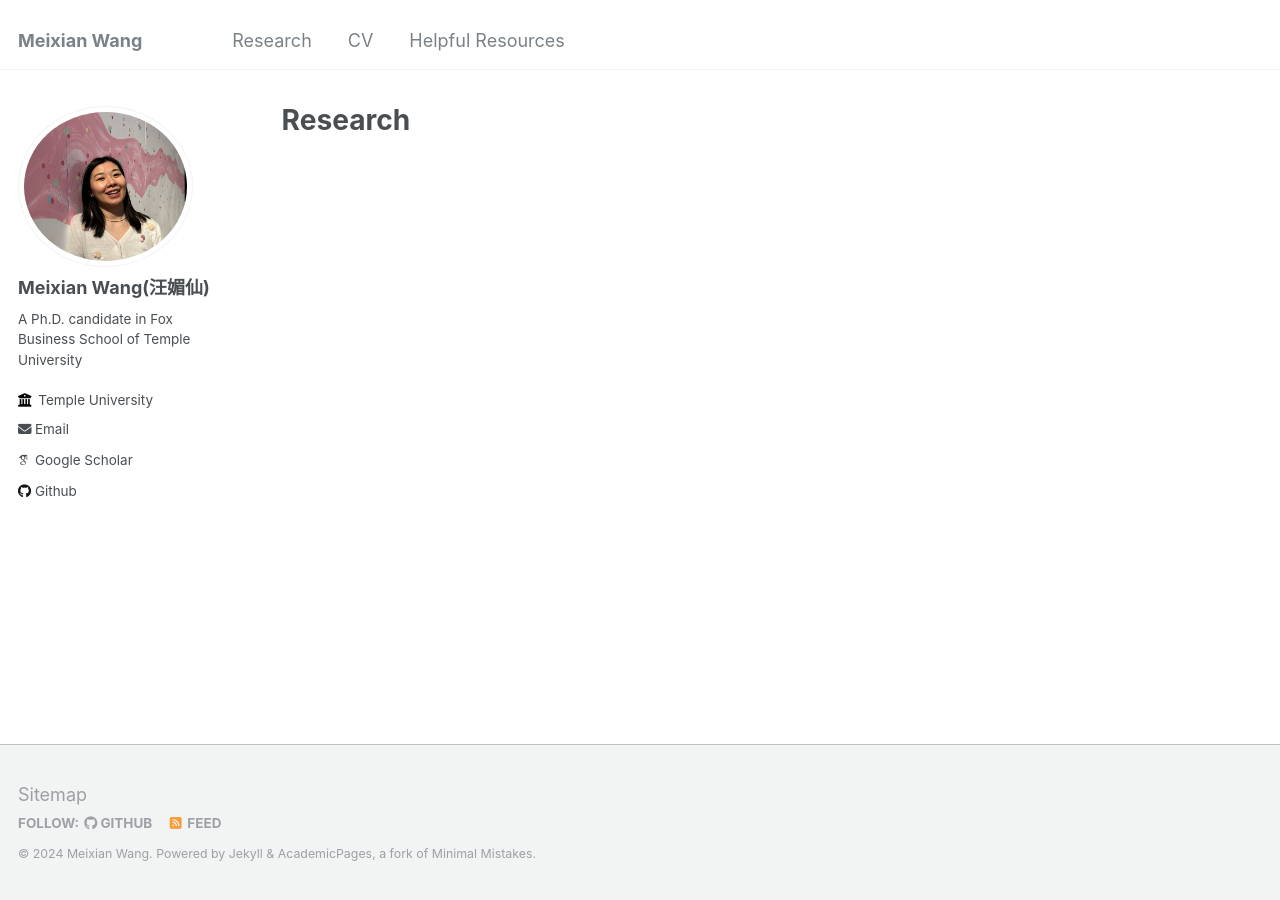
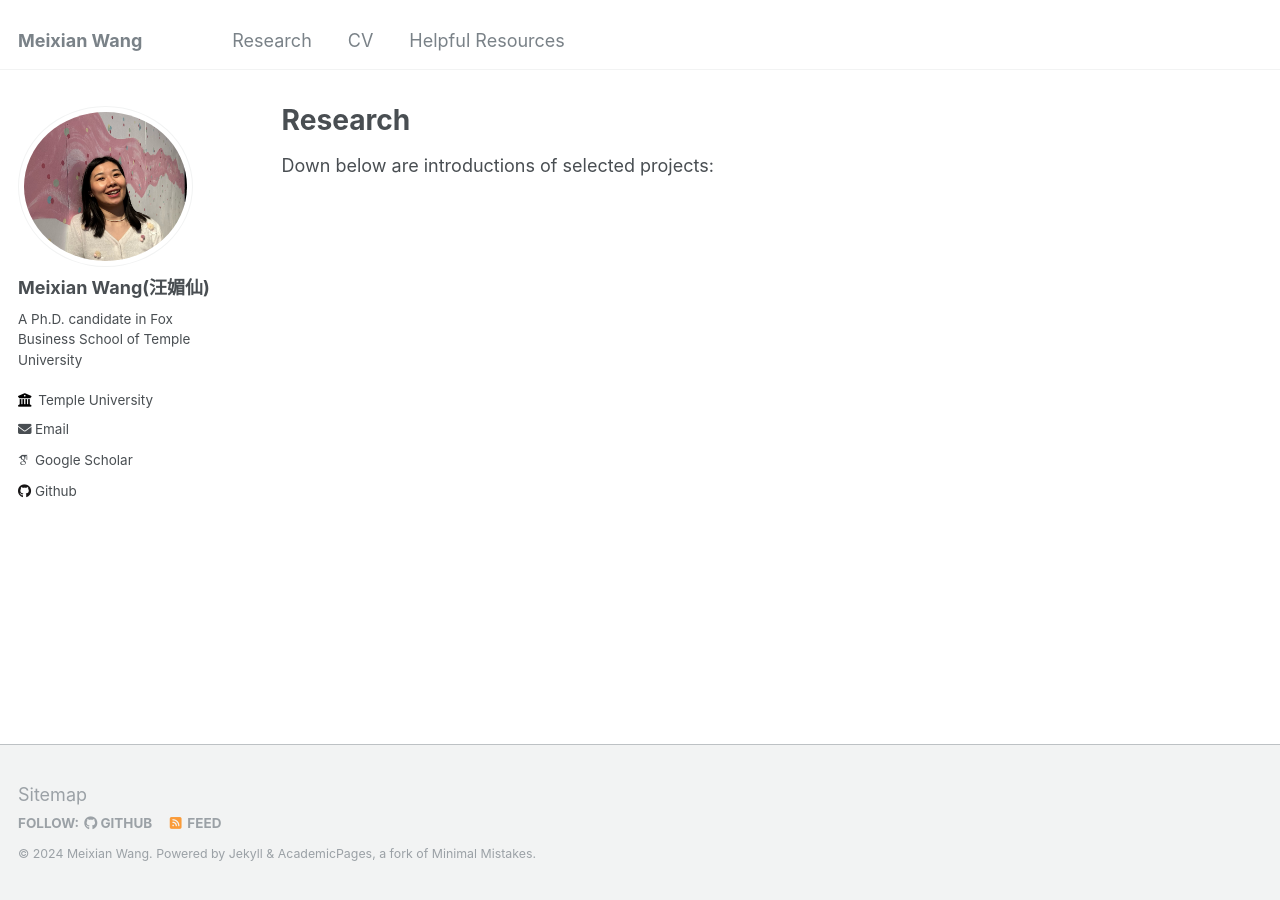
Before and after one commit to MeixianWang2/MeixianWang2.github.io, a Jekyll site: the page built from _pages/research.md, in a window 1280 px wide. Built offline with Jekyll 4.4.1, drawn with Linux system fonts in a browser that asks for light colours; some web fonts are replaced.

Commit message:
Update research.md

```diff
--- a/_pages/research.md
+++ b/_pages/research.md
@@ -4,7 +4,7 @@ title: "Research"
 permalink: /research/
 author_profile: true
 ---
-
+Down below are introductions of selected projects:
 {% include base_path %}
 
 {% for post in site.research %}
```
